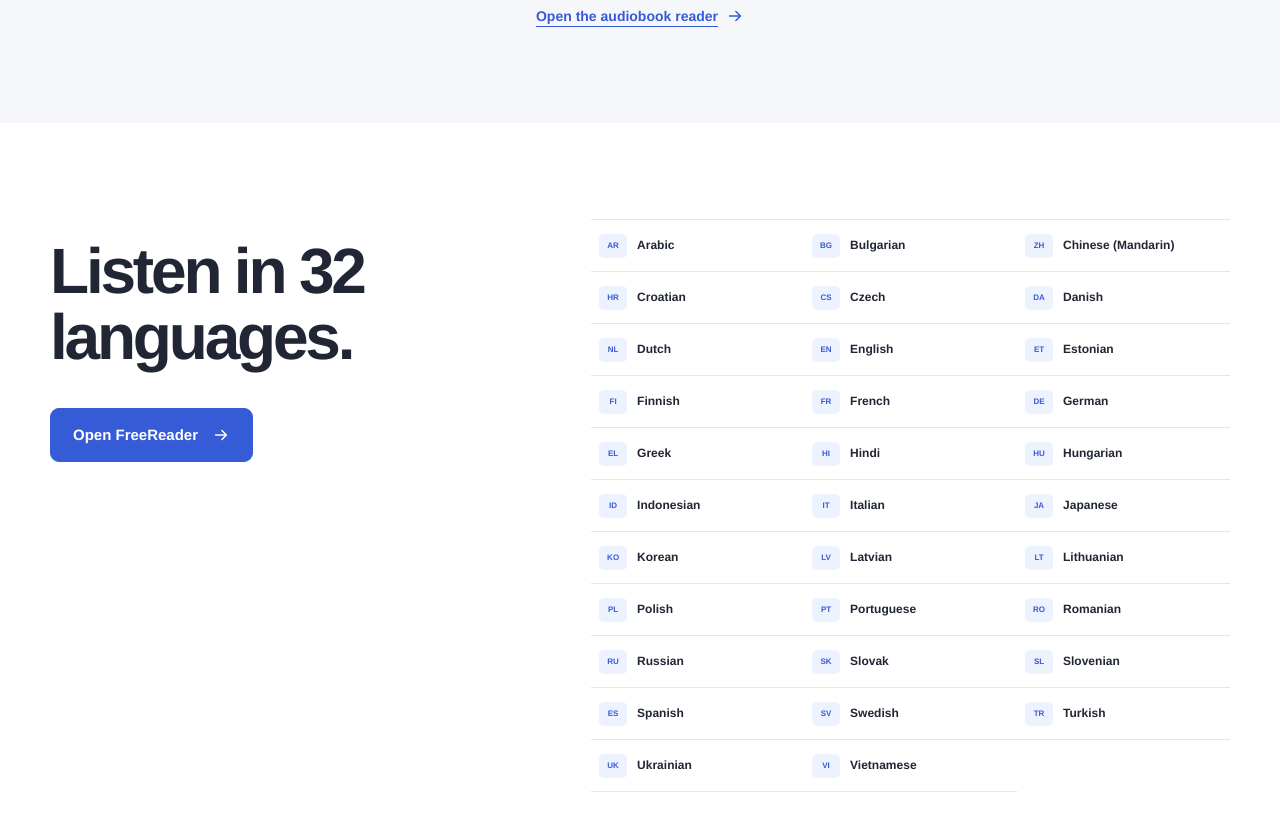
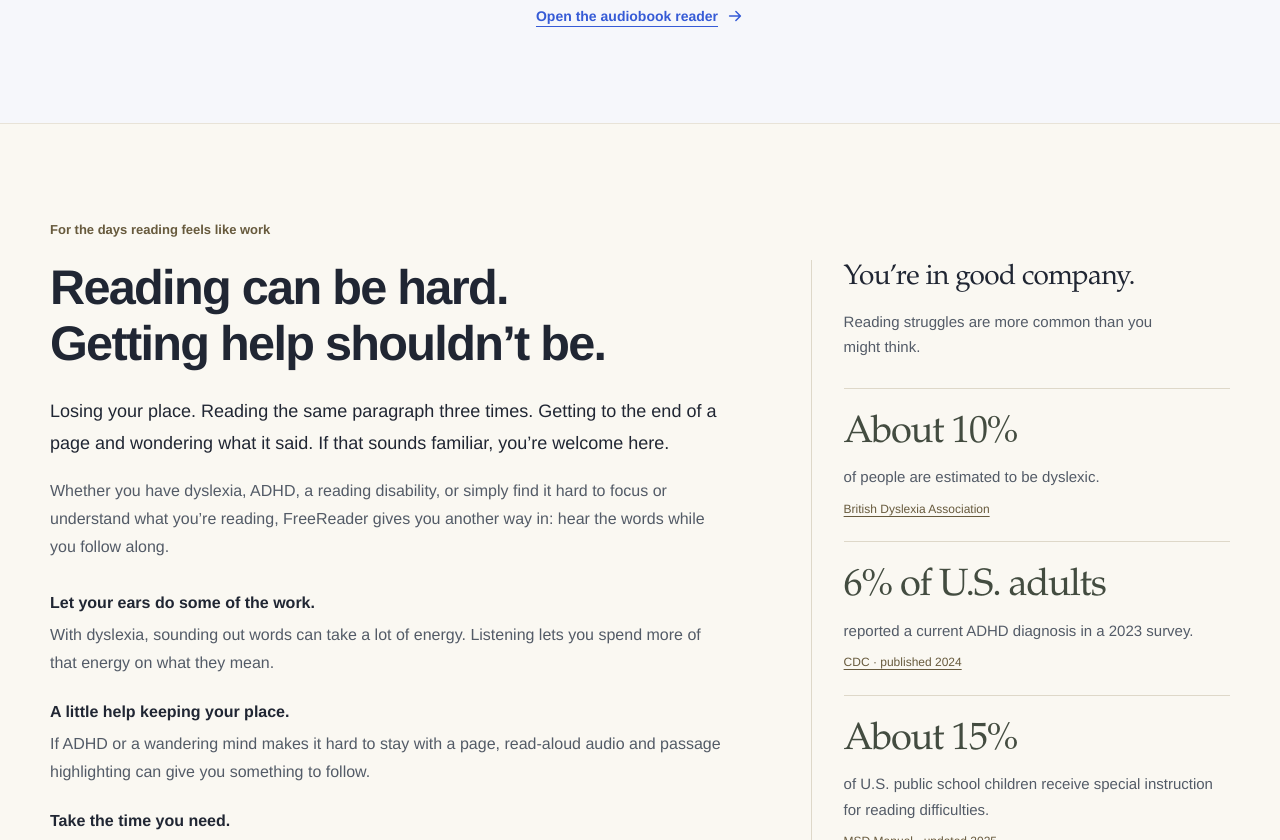
Before and after one commit to fatherGoose1/freereader-frontend, a Next.js app: page / in a window 1280 px wide. Shown: the part 1960-2800 px from the top of the page. Built offline with nearby package versions, Linux system fonts and the light colour scheme; no server answers.

Commit message:
feat: add reading support and donation section to landing page

```diff
--- a/app/(marketing)/page.tsx
+++ b/app/(marketing)/page.tsx
@@ -4,6 +4,7 @@ import HeroDemo from "../components/HeroDemo";
 import AppStoreButton from "../components/AppStoreButton";
 import LandingDemoVideo from "../components/LandingDemoVideo";
 import FeedbackCarousel from "../components/FeedbackCarousel";
+import ReadingSupportSection from "../components/ReadingSupportSection";
 import { SPEECH_LANGUAGES } from "../languages";
 
 const formats = ["EPUB", "PDF", "DOCX", "TXT", "HTML", "Markdown"];
@@ -69,6 +70,8 @@ export default function Home() {
         </div>
       </section>
 
+      <ReadingSupportSection />
+
       <section className="section language-section" aria-labelledby="languages-heading">
         <div className="wrap language-layout">
           <div className="language-copy">
--- /dev/null
+++ b/app/components/ReadingSupportSection.tsx
@@ -0,0 +1,93 @@
+import Link from "next/link";
+import styles from "./readingSupportSection.module.css";
+
+export default function ReadingSupportSection() {
+  return (
+    <section className={`section ${styles.section}`} id="reading-support" aria-labelledby="reading-support-heading">
+      <div className="wrap">
+        <div className={styles.layout}>
+          <div className={styles.copy}>
+            <span className={styles.eyebrow}>For the days reading feels like work</span>
+            <h2 id="reading-support-heading">Reading can be hard.<br />Getting help shouldn’t be.</h2>
+            <p className={styles.intro}>
+              Losing your place. Reading the same paragraph three times. Getting to
+              the end of a page and wondering what it said. If that sounds familiar,
+              you’re welcome here.
+            </p>
+            <p>
+              Whether you have dyslexia, ADHD, a reading disability, or simply find
+              it hard to focus or understand what you’re reading, FreeReader gives
+              you another way in: hear the words while you follow along.
+            </p>
+
+            <dl className={styles.benefits}>
+              <div>
+                <dt>Let your ears do some of the work.</dt>
+                <dd>With dyslexia, sounding out words can take a lot of energy. Listening lets you spend more of that energy on what they mean.</dd>
+              </div>
+              <div>
+                <dt>A little help keeping your place.</dt>
+                <dd>If ADHD or a wandering mind makes it hard to stay with a page, read-aloud audio and passage highlighting can give you something to follow.</dd>
+              </div>
+              <div>
+                <dt>Take the time you need.</dt>
+                <dd>Adjust the speaking speed, pause to think, or listen to a passage again. Give a difficult idea a second pass, at your own pace.</dd>
+              </div>
+            </dl>
+
+            <Link className={`text-link ${styles.readerLink}`} href="/reader/audiobooks">
+              Try listening to something you’ve been meaning to read
+              <svg viewBox="0 0 20 20" aria-hidden="true"><path d="M4 10h11M11 5l5 5-5 5" /></svg>
+            </Link>
+          </div>
+
+          <aside className={styles.facts} aria-labelledby="reading-support-facts-heading">
+            <h3 id="reading-support-facts-heading">You’re in good company.</h3>
+            <p>Reading struggles are more common than you might think.</p>
+            <dl className={styles.statistics}>
+              <div>
+                <dt>About 10%</dt>
+                <dd>
+                  of people are estimated to be dyslexic.
+                  <a href="https://www.bdadyslexia.org.uk/dyslexia">British Dyslexia Association</a>
+                </dd>
+              </div>
+              <div>
+                <dt>6% of U.S. adults</dt>
+                <dd>
+                  reported a current ADHD diagnosis in a 2023 survey.
+                  <a href="https://europepmc.org/articles/PMC11466376">CDC · published 2024</a>
+                </dd>
+              </div>
+              <div>
+                <dt>About 15%</dt>
+                <dd>
+                  of U.S. public school children receive special instruction for reading difficulties.
+                  <a href="https://www.msdmanuals.com/professional/pediatrics/learning-and-developmental-disorders/dyslexia">MSD Manual · updated 2025</a>
+                </dd>
+              </div>
+            </dl>
+            <p className={styles.sourceNote}>
+              These figures describe different populations and can overlap.
+              Reading difficulties are broader than diagnosed reading disabilities.
+            </p>
+          </aside>
+        </div>
+
+        <div className={styles.donation}>
+          <div>
+            <h3>Free to use. Kept going by people.</h3>
+            <p>
+              FreeReader is a non-commercial, donation-funded product. Donations
+              help us keep the reader running and free for everyone who needs it.
+              If you’re able to give, thank you. If not, just make yourself at home.
+            </p>
+          </div>
+          <a className="coffee-button" href="https://buymeacoffee.com/freereader" target="_blank" rel="noopener noreferrer">
+            Help keep FreeReader free
+          </a>
+        </div>
+      </div>
+    </section>
+  );
+}
--- /dev/null
+++ b/app/components/readingSupportSection.module.css
@@ -0,0 +1,179 @@
+.section {
+  background: #faf8f2;
+  border-block: 1px solid #e8e3d8;
+  scroll-margin-top: 100px;
+}
+
+.layout {
+  display: grid;
+  grid-template-columns: minmax(0, 1.6fr) minmax(0, 1fr);
+  align-items: start;
+  gap: clamp(48px, 7vw, 100px);
+}
+
+.eyebrow {
+  display: block;
+  margin-bottom: 20px;
+  color: #675a3d;
+  font-size: 13px;
+  font-weight: 650;
+}
+
+.copy h2 {
+  font-size: clamp(34px, 3.8vw, 49px);
+  line-height: 1.14;
+  letter-spacing: -.035em;
+}
+
+.copy p,
+.benefits dd,
+.donation p {
+  color: #535b67;
+  font-size: 16px;
+  line-height: 1.75;
+}
+
+.copy .intro {
+  margin-top: 25px;
+  color: var(--ink);
+  font-size: 18px;
+}
+
+.benefits {
+  display: grid;
+  gap: 23px;
+  margin: 30px 0;
+}
+
+.benefits dt {
+  margin-bottom: 5px;
+  font-size: 16px;
+  font-weight: 700;
+}
+
+.benefits dd {
+  margin: 0;
+}
+
+.readerLink {
+  color: var(--forest-deep);
+  line-height: 1.65;
+}
+
+.readerLink svg {
+  flex: none;
+}
+
+.facts {
+  margin-top: 40px;
+  padding-left: 32px;
+  border-left: 1px solid #ded8c9;
+}
+
+.facts h3 {
+  font-family: var(--serif);
+  font-size: 28px;
+  font-weight: 500;
+  line-height: 1.3;
+  letter-spacing: -.02em;
+}
+
+.facts > p {
+  margin: 12px 0 0;
+  color: #535b67;
+  font-size: 15px;
+  line-height: 1.7;
+}
+
+.statistics {
+  margin: 28px 0 0;
+}
+
+.statistics > div {
+  padding-block: 22px;
+  border-top: 1px solid #ded8c9;
+}
+
+.statistics dt {
+  margin-bottom: 8px;
+  color: #434c40;
+  font-family: var(--serif);
+  font-size: clamp(28px, 3vw, 38px);
+  line-height: 1.2;
+  letter-spacing: -.035em;
+}
+
+.statistics dd {
+  margin: 0;
+  color: #535b67;
+  font-size: 15px;
+  line-height: 1.7;
+}
+
+.statistics a {
+  display: block;
+  width: fit-content;
+  margin-top: 9px;
+  color: #675a3d;
+  font-size: 12px;
+  text-underline-offset: 3px;
+}
+
+.facts .sourceNote {
+  margin-top: 8px;
+  font-size: 12px;
+  line-height: 1.7;
+}
+
+.donation {
+  display: flex;
+  align-items: center;
+  justify-content: space-between;
+  gap: 32px;
+  margin-top: 52px;
+  padding-top: 32px;
+  border-top: 1px solid #ded8c9;
+}
+
+.donation h3 {
+  font-size: 20px;
+}
+
+.donation p {
+  max-width: 700px;
+  margin: 12px 0 0;
+}
+
+.donation > a {
+  flex: none;
+}
+
+.section a:focus-visible {
+  outline: 3px solid var(--forest);
+  outline-offset: 4px;
+}
+
+@media (max-width: 760px) {
+  .layout {
+    grid-template-columns: 1fr;
+    gap: 44px;
+  }
+
+  .facts {
+    margin-top: 0;
+    padding: 28px 0 0;
+    border-left: 0;
+    border-top: 1px solid #ded8c9;
+  }
+
+  .statistics dt {
+    font-size: 34px;
+  }
+
+  .donation {
+    align-items: flex-start;
+    flex-direction: column;
+    gap: 22px;
+    margin-top: 36px;
+  }
+}
```
